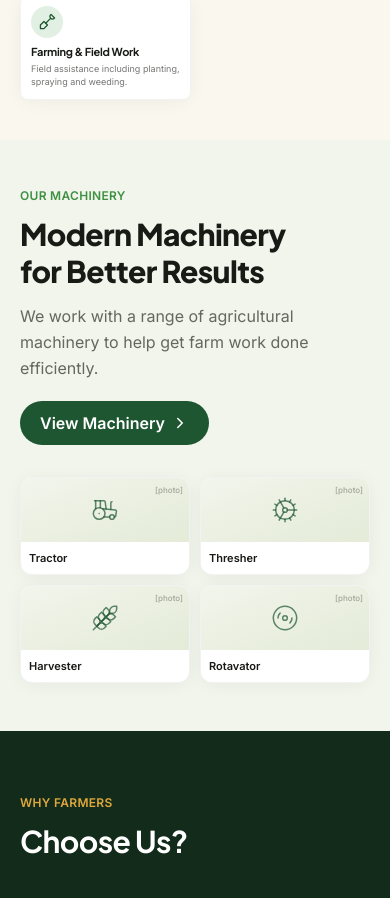
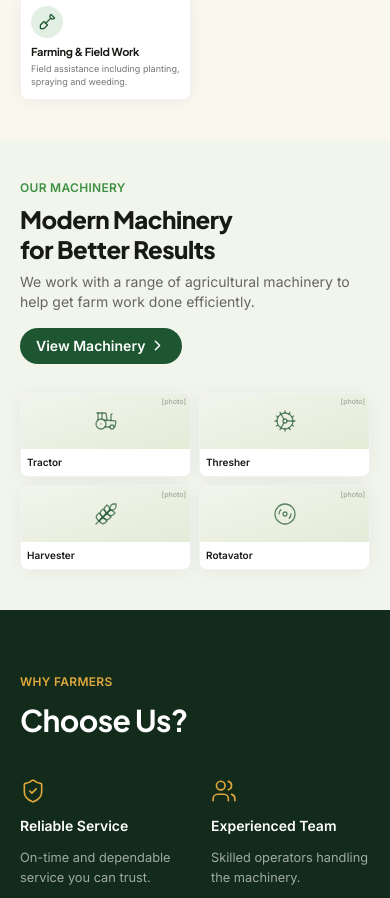
Before and after one commit to amandv123/sukanti-agricultural-works, a React (Vite) app: page / in a window 390 px wide. Shown: the part 1632-2530 px from the top of the page. Built offline with nearby package versions, Linux system fonts and the light colour scheme; the HTML template or start-up script is replaced by a standard one.

Commit message:
Reduce mobile machinery card height

```diff
--- a/src/components/Machinery.tsx
+++ b/src/components/Machinery.tsx
@@ -4,8 +4,8 @@ import { machinery } from '../data/machinery'
 
 export default function Machinery() {
   return (
-    <section id="machinery" className="py-12 sm:py-24 bg-brand-surface">
-      <div className="mx-auto max-w-7xl px-5 sm:px-8 grid lg:grid-cols-[0.8fr_1.2fr] gap-8 lg:gap-14 items-center">
+    <section id="machinery" className="py-10 sm:py-24 bg-brand-surface">
+      <div className="mx-auto max-w-7xl px-5 sm:px-8 grid lg:grid-cols-[0.8fr_1.2fr] gap-7 lg:gap-14 items-center">
         <motion.div
           initial={{ opacity: 0, y: 16 }}
           whileInView={{ opacity: 1, y: 0 }}
@@ -13,23 +13,23 @@ export default function Machinery() {
           transition={{ duration: 0.5 }}
         >
           <p className="section-label">Our Machinery</p>
-          <h2 className="mt-3 font-display font-extrabold text-3xl sm:text-4xl text-brand-ink leading-tight">
+          <h2 className="mt-2 font-display font-extrabold text-2xl text-brand-ink leading-tight sm:mt-3 sm:text-4xl">
             Modern Machinery
             <br /> for Better Results
           </h2>
-          <p className="mt-3 sm:mt-4 text-brand-ink/65 leading-relaxed max-w-sm">
+          <p className="mt-2 text-sm leading-5 text-brand-ink/65 max-w-sm sm:mt-4 sm:text-base sm:leading-relaxed">
             We work with a range of agricultural machinery to help get farm
             work done efficiently.
           </p>
           <a
             href="#machinery"
-            className="mt-5 sm:mt-6 inline-flex items-center gap-1.5 rounded-full bg-brand-deep text-white px-5 py-2.5 sm:px-6 sm:py-3 font-semibold hover:bg-brand-deepDark transition-colors"
+            className="mt-4 inline-flex items-center gap-1 rounded-full bg-brand-deep text-white px-4 py-2 text-sm font-semibold hover:bg-brand-deepDark transition-colors sm:mt-6 sm:px-6 sm:py-3 sm:text-base"
           >
-            View Machinery <ChevronRight size={18} />
+            View Machinery <ChevronRight size={17} />
           </a>
         </motion.div>
 
-        <div className="grid grid-cols-2 sm:grid-cols-4 gap-2.5 sm:gap-4">
+        <div className="grid grid-cols-2 gap-2 sm:grid-cols-4 sm:gap-4">
           {machinery.map(({ icon: Icon, name }, i) => (
             <motion.div
               key={name}
@@ -37,24 +37,16 @@ export default function Machinery() {
               whileInView={{ opacity: 1, y: 0 }}
               viewport={{ once: true, amount: 0.5 }}
               transition={{ duration: 0.4, delay: i * 0.05 }}
-              className="group rounded-xl sm:rounded-2xl overflow-hidden bg-white border border-black/5 shadow-card"
+              className="group overflow-hidden rounded-lg border border-black/5 bg-white shadow-card sm:rounded-2xl"
             >
-              <div className="relative h-16 sm:aspect-square sm:h-auto bg-gradient-to-br from-brand-surface to-[#E4EBD8] flex items-center justify-center overflow-hidden">
-                <Icon
-                  size={28}
-                  strokeWidth={1.3}
-                  className="text-brand-deep/70 transition-transform duration-300 group-hover:scale-110 sm:hidden"
-                />
-                <Icon
-                  size={40}
-                  strokeWidth={1.3}
-                  className="text-brand-deep/70 transition-transform duration-300 group-hover:scale-110 hidden sm:block"
-                />
-                <span className="absolute top-1.5 right-1.5 sm:top-2 sm:right-2 text-[8px] sm:text-[10px] font-medium text-brand-ink/35">
+              <div className="relative flex h-14 items-center justify-center overflow-hidden bg-gradient-to-br from-brand-surface to-[#E4EBD8] sm:aspect-square sm:h-auto">
+                <Icon size={24} strokeWidth={1.3} className="text-brand-deep/70 transition-transform duration-300 group-hover:scale-110 sm:hidden" />
+                <Icon size={40} strokeWidth={1.3} className="hidden text-brand-deep/70 transition-transform duration-300 group-hover:scale-110 sm:block" />
+                <span className="absolute right-1 top-1 text-[7px] font-medium text-brand-ink/35 sm:right-2 sm:top-2 sm:text-[10px]">
                   [photo]
                 </span>
               </div>
-              <p className="px-2 py-2 text-[11px] leading-4 font-semibold text-brand-ink sm:px-3 sm:py-3 sm:text-sm">
+              <p className="px-1.5 py-1.5 text-[10px] font-semibold leading-3.5 text-brand-ink sm:px-3 sm:py-3 sm:text-sm">
                 {name}
               </p>
             </motion.div>
```
